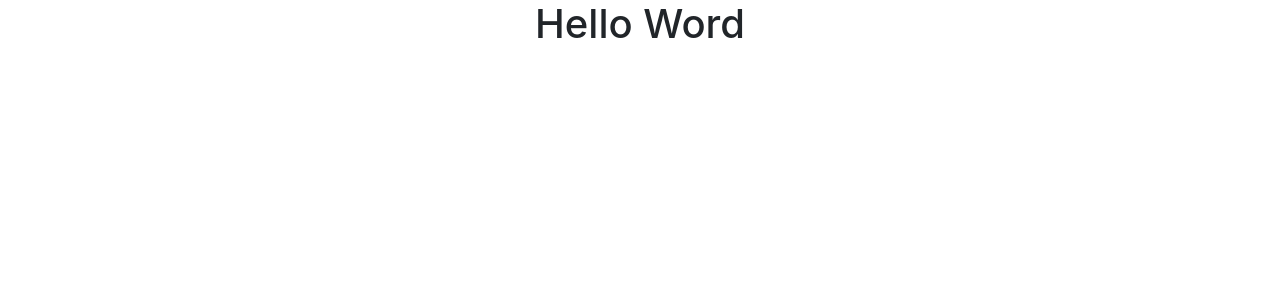
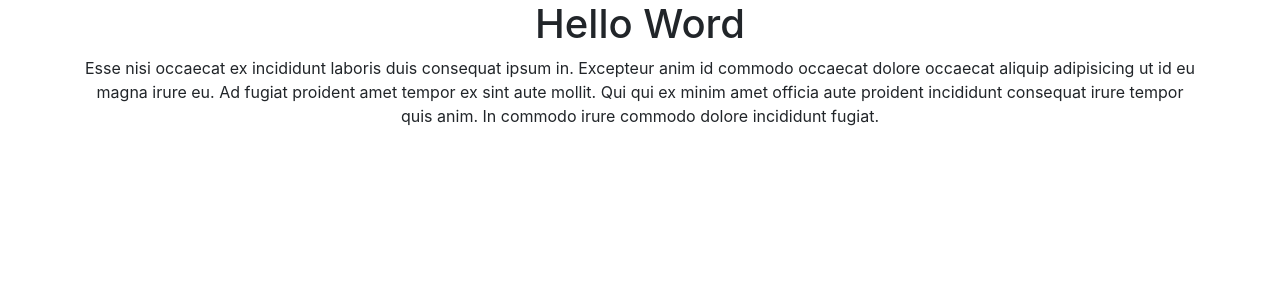
Before and after one commit to VirginiaCreativa/lscabecedario, a React (Vite) app: page / in a window 1280 px wide. Shown: the top 300 px of the page. Built offline with nearby package versions, Linux system fonts and the light colour scheme.

Commit message:
Proba index.htm

```diff
--- a/package.json
+++ b/package.json
@@ -4,7 +4,7 @@
   "version": "0.0.0",
   "scripts": {
     "dev": "vite",
-    "build": "vite build",
+    "build": "vite build --base=./",
     "preview": "vite preview"
   },
   "dependencies": {
--- a/src/App.jsx
+++ b/src/App.jsx
@@ -6,6 +6,16 @@ function App() {
   return (
     <div className="App">
       <h1>Hello Word</h1>
+      <div className="container">
+        <p>
+          Esse nisi occaecat ex incididunt laboris duis consequat ipsum in.
+          Excepteur anim id commodo occaecat dolore occaecat aliquip adipisicing
+          ut id eu magna irure eu. Ad fugiat proident amet tempor ex sint aute
+          mollit. Qui qui ex minim amet officia aute proident incididunt
+          consequat irure tempor quis anim. In commodo irure commodo dolore
+          incididunt fugiat.
+        </p>
+      </div>
     </div>
   );
 }
```
